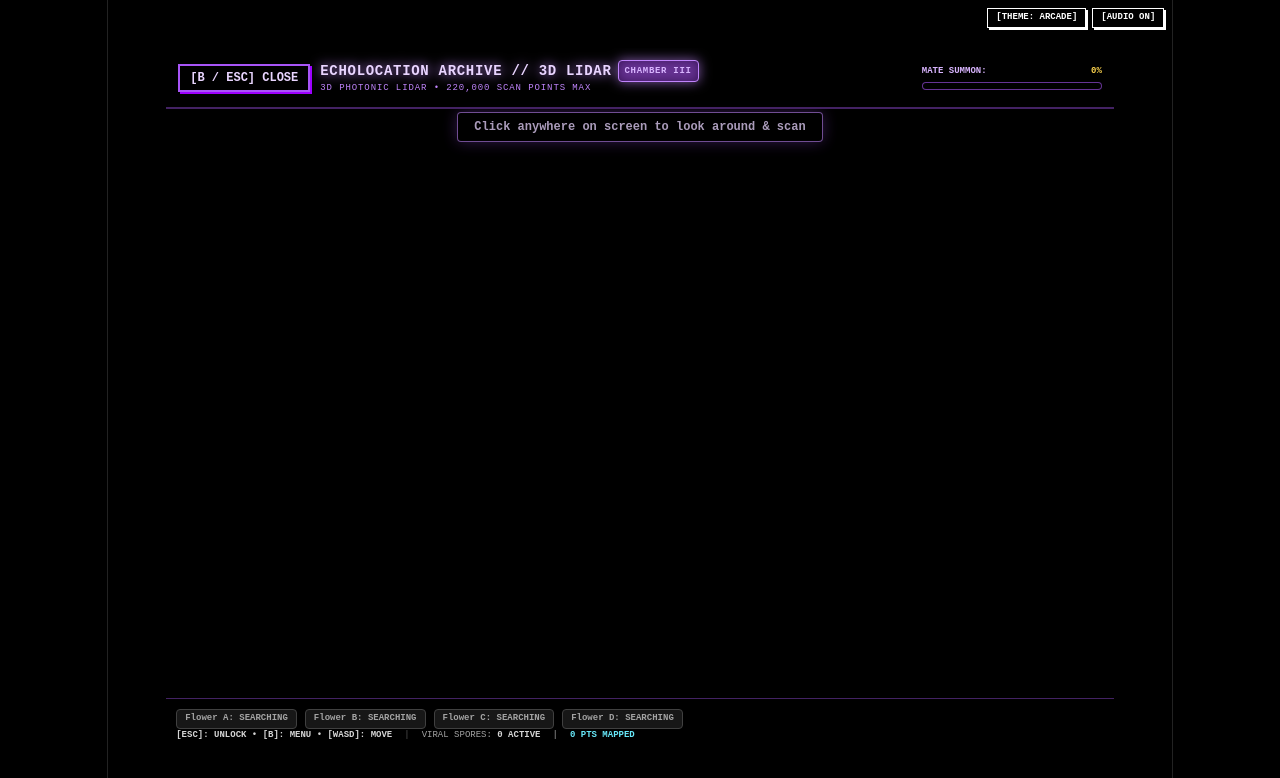
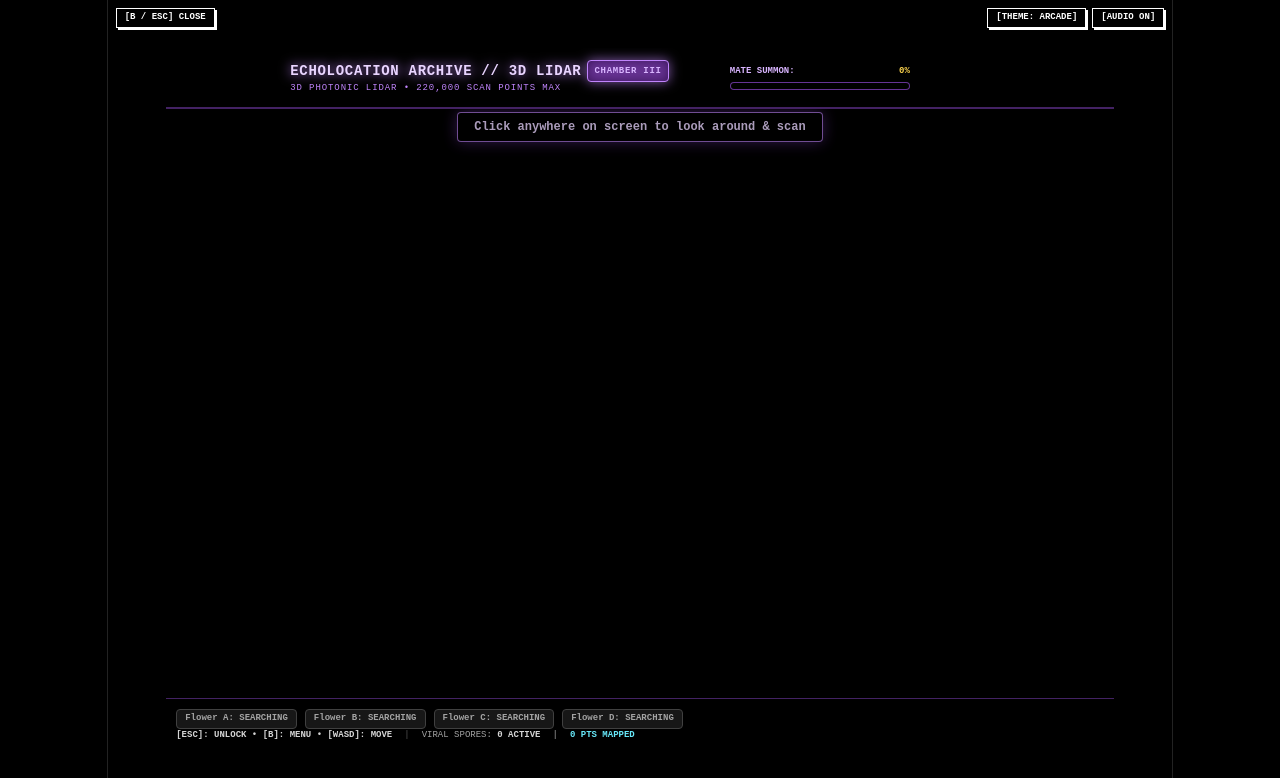
Before and after one commit to maxlearns2code/exo-cultures, a Next.js app: page /game in a window 1280 px wide. Shown: the top 778 px of the page. Built offline with nearby package versions, Linux system fonts and the light colour scheme.

Commit message:
feat: position close button always at top-left mirroring theme, dual, and sound

```diff
--- a/src/app/game/page.tsx
+++ b/src/app/game/page.tsx
@@ -81,6 +81,7 @@ export default function GamePage() {
       hubDesign={hubDesign}
       onToggleHubDesign={handleToggleHubDesign}
       theme={hubDesign === "gateway" ? "white" : "black"}
+      onClose={handleReturnToHub}
     >
       <Game onReturnToHub={handleReturnToHub} theme={hubDesign} />
     </CRTOverlay>
--- a/src/app/page.tsx
+++ b/src/app/page.tsx
@@ -309,6 +309,7 @@ export default function ArcadeLauncherHub() {
       theme={viewMode === "hub" && hubDesign === "gateway" ? "white" : "black"}
       hubDesign={viewMode === "welcome" ? undefined : hubDesign}
       onToggleHubDesign={viewMode === "welcome" ? undefined : handleToggleHubDesign}
+      onClose={viewMode !== "welcome" ? returnToWelcome : undefined}
     >
       {/* Dossier Modal Overlay (Organism) */}
       <ExpoDossierModal
--- a/src/components/molecules/GameHUD.tsx
+++ b/src/components/molecules/GameHUD.tsx
@@ -97,25 +97,13 @@ export function GameHUD({
       : isPhosphor
       ? "text-emerald-400"
       : "text-cyan-300",
-    closeButton: isBrutalist
-      ? "bg-black text-white hover:bg-neutral-800 border-2 border-white shadow-[2px_2px_0px_#ffffff]"
-      : isPhosphor
-      ? "bg-black text-emerald-300 hover:bg-emerald-950 border-2 border-emerald-500 shadow-[2px_2px_0px_#10b981]"
-      : "bg-black text-purple-200 hover:bg-purple-950 border-2 border-purple-500 shadow-[2px_2px_0px_#9d00ff]",
   };
 
   return (
     <>
       {/* TOP HUD: Echolocation & Mate Summoning Telemetry */}
       <div className={`relative z-50 flex items-center justify-between p-2.5 md:p-3 bg-black/85 backdrop-blur-sm select-none ${themeStyles.topBar}`}>
-        <div className="flex items-center gap-2.5">
-          <button
-            onClick={onReturnToHub}
-            className={`flex items-center gap-1 px-2.5 py-1 text-xs font-bold uppercase transition-all cursor-pointer ${themeStyles.closeButton}`}
-            title="Close [B / ESC]"
-          >
-            <span>[B / ESC] CLOSE</span>
-          </button>
+        <div className="flex items-center gap-2.5 pl-24 sm:pl-28">
           <div>
             <h1 className={`text-xs md:text-sm font-bold tracking-wider uppercase flex items-center gap-1.5 ${themeStyles.titleColor}`}>
               <span>ECHOLOCATION ARCHIVE // 3D LIDAR</span>
@@ -129,7 +117,7 @@ export function GameHUD({
           </div>
         </div>
 
-        <div className="flex items-center gap-3">
+        <div className="flex items-center gap-3 pr-36 sm:pr-48">
           {/* Lure / Mate Summon Progress Meter */}
           <div className="flex flex-col items-end gap-1 min-w-[120px] md:min-w-[180px]">
             <div className="flex items-center justify-between w-full text-[9px] font-bold">
--- a/src/components/organisms/CRTOverlay.tsx
+++ b/src/components/organisms/CRTOverlay.tsx
@@ -16,6 +16,7 @@ interface CRTOverlayProps {
   theme?: "black" | "white";
   hubDesign?: AlienHubDesign;
   onToggleHubDesign?: () => void;
+  onClose?: () => void;
   children: React.ReactNode;
 }
 
@@ -28,6 +29,7 @@ export function CRTOverlay({
   theme = "black",
   hubDesign,
   onToggleHubDesign,
+  onClose,
   children,
 }: CRTOverlayProps) {
   const isWhite = theme === "white";
@@ -52,6 +54,23 @@ export function CRTOverlay({
         {/* Universal Exit Progress Countdown Bar */}
         <ExitHoldProgress progress={exitHoldProgress} theme={theme} />
 
+        {/* Top-Left: Close Button (mirrors Top-Right: theme, dual, sound) */}
+        {onClose && (
+          <div className="absolute top-2 left-2 z-[150] flex items-center gap-1.5 font-mono select-none">
+            <button
+              onClick={onClose}
+              className={`px-2 py-0.5 text-[9px] font-bold border transition-all cursor-pointer ${
+                isWhite
+                  ? "bg-white hover:bg-neutral-100 text-black border-black shadow-[2px_2px_0px_#000000]"
+                  : "bg-black hover:bg-white hover:text-black text-white border-white shadow-[2px_2px_0px_#ffffff]"
+              }`}
+              title="Close [B / ESC]"
+            >
+              <span>[B / ESC] CLOSE</span>
+            </button>
+          </div>
+        )}
+
         {/* Top-Right Quick Calibration: Sound + Attraction FX + Theme Switcher */}
         <CalibrationBar
           hasGamepad={hasGamepad}
--- a/src/components/organisms/ExpoDossierModal.tsx
+++ b/src/components/organisms/ExpoDossierModal.tsx
@@ -102,7 +102,14 @@ export function ExpoDossierModal({
       >
         {/* Modal Header */}
         <div className={`flex items-center justify-between p-3 md:p-4 ${themeStyles.header}`}>
-          <div className="flex items-center gap-2">
+          <div className="flex items-center gap-3">
+            <button
+              onClick={onClose}
+              className={`flex items-center gap-1 px-2.5 py-1 transition-all cursor-pointer ${themeStyles.closeButton}`}
+              title="Close [B / ESC]"
+            >
+              <span>[B / ESC] CLOSE</span>
+            </button>
             <div>
               <h2 className="text-xs md:text-sm font-bold uppercase tracking-wider">
                 EXPO DOSSIER • HYPER ISLAND WEEK 51, 2026
@@ -122,13 +129,6 @@ export function ExpoDossierModal({
                 <span>[{getThemeLabel(hubDesign)}]</span>
               </button>
             )}
-            <button
-              onClick={onClose}
-              className={`flex items-center gap-1 px-2.5 py-1 transition-all cursor-pointer ${themeStyles.closeButton}`}
-              title="Close [B / ESC]"
-            >
-              <span>[B / ESC] CLOSE</span>
-            </button>
           </div>
         </div>
 
```
